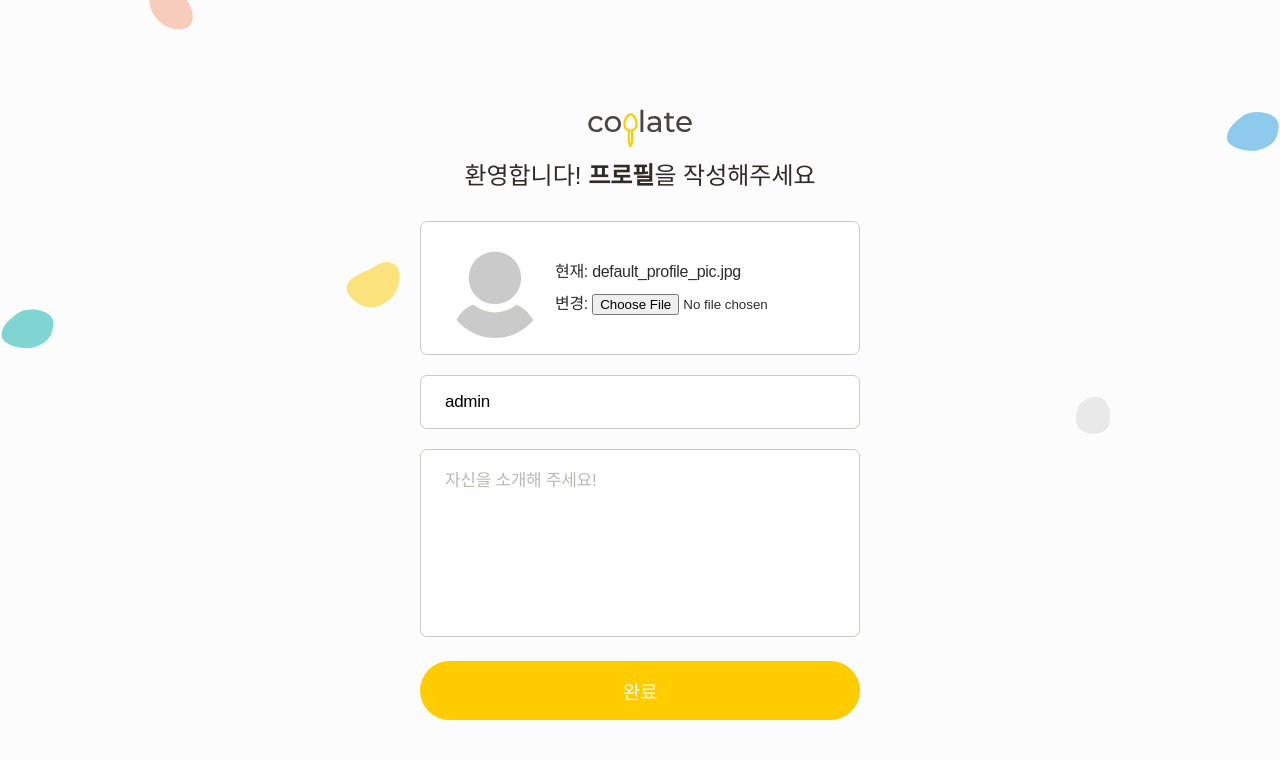
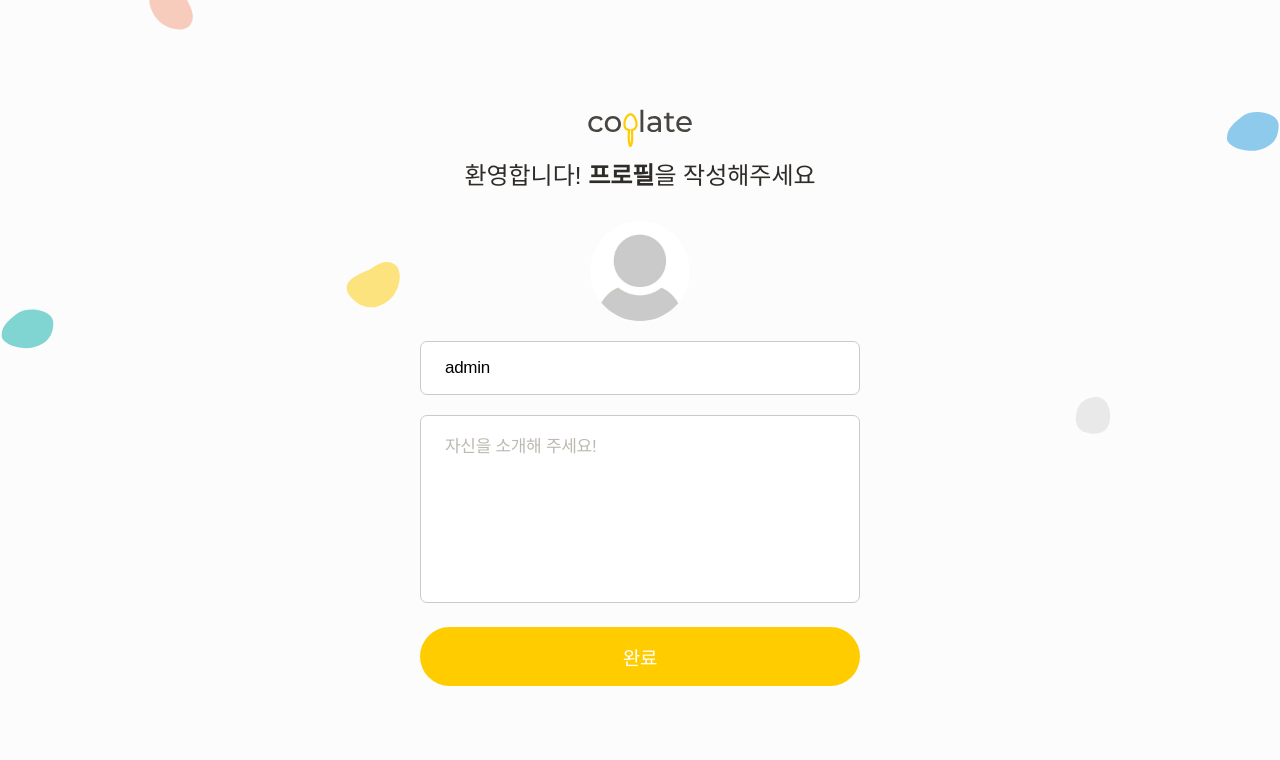
Before and after one commit to jos8304/django_coplate2, a Django app: page /set-profile/ in a window 1280 px wide. Shown: the top 760 px of the page. After the commit the page ends 686 px from the top, so only its background shows below. Run offline with Django 4.2, Linux system fonts and the light colour scheme; a user stored in the database is signed in; parts of the project's set-up code (start-up, migrations or seed data) failed here and were passed over; some libraries are stand-ins or nearby versions; some web fonts are replaced.

Commit message:
Upload a profile photo and score a star

```diff
--- a/coplate/forms.py
+++ b/coplate/forms.py
@@ -30,6 +30,7 @@
             'intro',
         ]
         widgets = {
+            'profile_pic': forms.FileInput,
             'intro': forms.Textarea,
         }
 
--- a/coplate/models.py
+++ b/coplate/models.py
@@ -15,7 +15,7 @@
         error_messages={'unique': '이미 사용중인 닉네임입니다.'},
     )
 
-    profile_pic = models.ImageField(default='default_profile_pic.jpg', upload_to='profile_pics')
+    profile_pic = models.ImageField(default='default_profile_pic.jpg', upload_to='profile_pics',blank=True)
 
     intro = models.CharField(max_length=60, blank=True)
 
--- a/coplate/static/coplate/styles/style.css
+++ b/coplate/static/coplate/styles/style.css
@@ -986,28 +1028,34 @@
 
 .profile-form .profile {
   display: flex;
-  align-items: center;
-  letter-spacing: -0.3px;
-  padding: 16px 24px;
-  border: 1px solid var(--file-content-border);
-  background-color: var(--file-content-background);
-  border-radius: 7px;
+  justify-content: center;
+  margin-bottom: 26px;
 }
 
 .profile-form .profile .profile-pic {
-  margin-right: 10px;
-  flex-shrink: 0;
+  position: relative;
 }
 
-.profile-form .profile .file {
-  line-height: 2;
-  overflow: hidden;
-  white-space: nowrap;
-  text-overflow: ellipsis;
+.profile-form .profile input[type='file']{
+  display: none;
 }
 
-.profile-form .profile .file > input {
-  max-width: 240px;
+.profile-form .profile .upload-button {
+  position: absolute;
+  right: 0;
+  bottom: 0;
+  display: flex;
+  justify-content: center;
+  align-items: center;
+  border-radius: 50%;
+  width: 40px;
+  height: 40px;
+  background-color: var(--button-inactive-background);
+  cursor: pointer;
+}
+
+.profile-form .profile .upload-button:hover {
+  background-color: var(--button-primary-background);
 }
 
 .profile-form .content > textarea {
```
Also changed, not shown: other parts of coplate/static/coplate/styles/style.css (+42 -0 lines), coplate/static/coplate/js/profileImageUpload.js (added, +15 -0 lines), coplate/static/coplate/js/starInput.js (added, +16 -0 lines), coplate/templates/coplate/profile_update_form.html (+10 -3 lines), coplate/templates/coplate/review_form.html (+9 -1 lines), coplate/migrations/0012_alter_user_profile_pic.py (added), db.sqlite3, media/profile_pics/1697989082744.jpg (added), media/profile_pics/lasco_15712130_TOww9U5.png (added).
